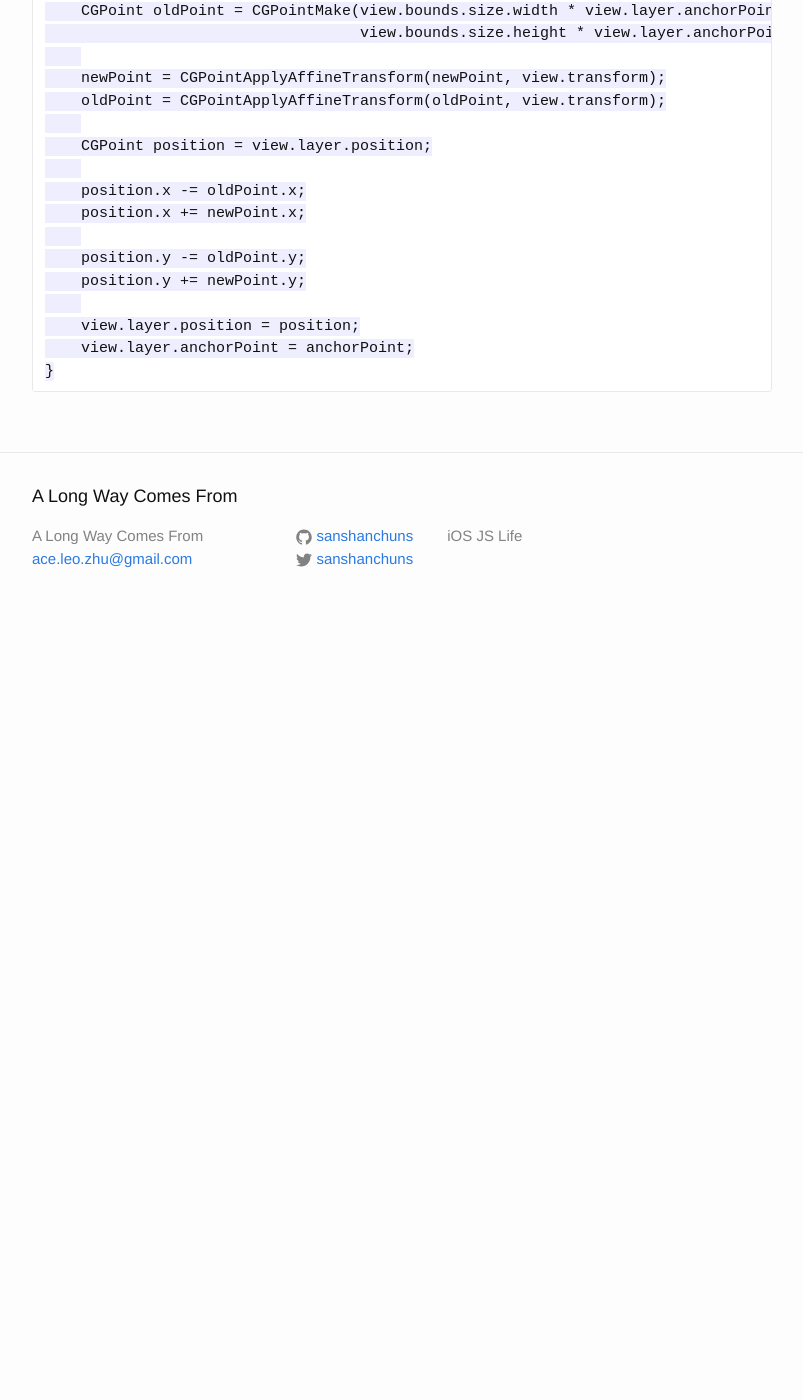
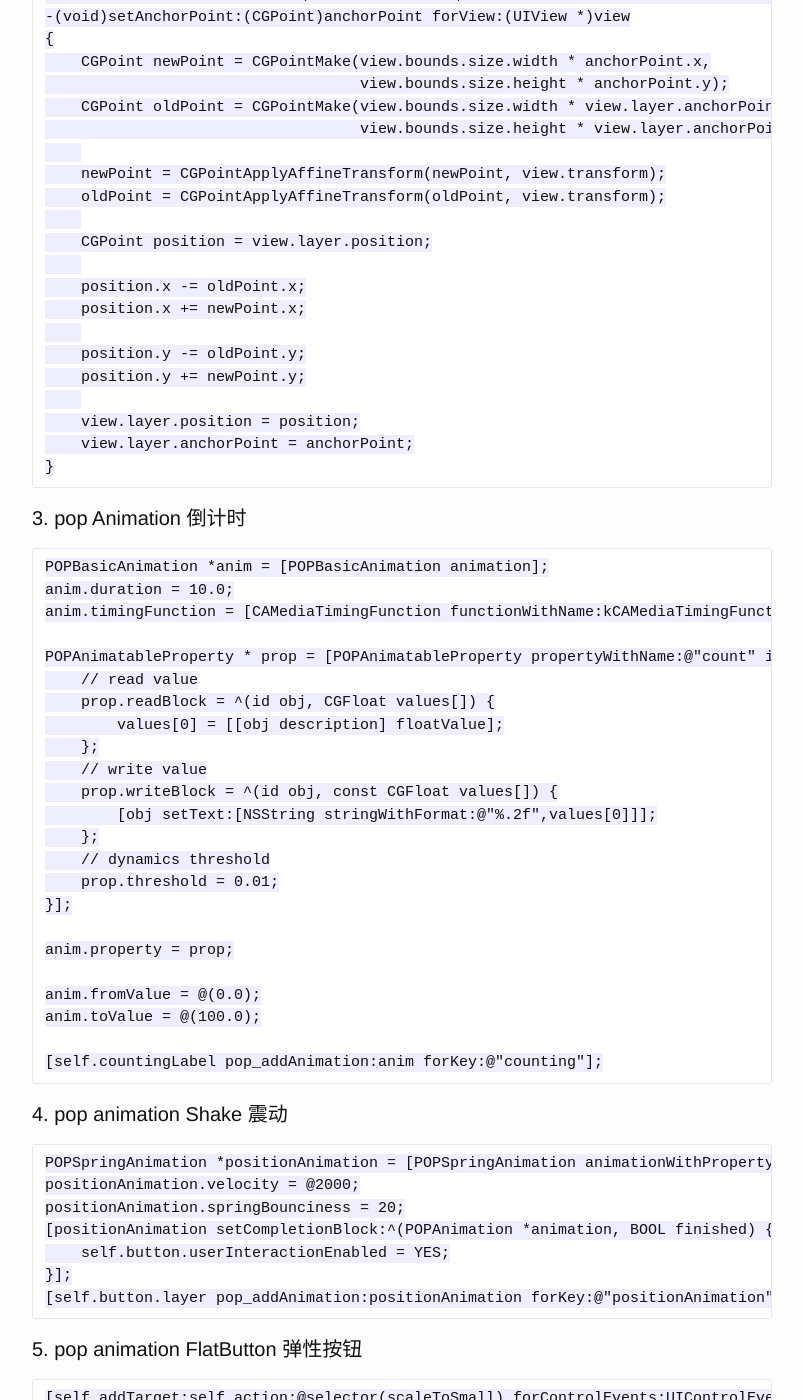
Before and after one commit to sanshanchuns/sanshanchuns.github.io, a Jekyll site: the page built from _posts/2015-06-23-iOS-Animation.markdown, in a window 1280 px wide and 1400 px high, scrolled down 1671 px. Shown: the whole window, without its empty margins (238-1041 px from the left). Built offline with Jekyll 4.4.1, drawn with Linux system fonts in a browser that asks for light colours; before the commit the page ends 2301 px from its top, so only the background shows below that; some of the changed text lies outside the part shown.

Commit message:
update files

```diff
--- a/_posts/2015-06-23-iOS-Animation.markdown
+++ b/_posts/2015-06-23-iOS-Animation.markdown
@@ -7,9 +7,9 @@ categories: jekyll update
 
 #### 1. UITabBarController - tab切换使用动画
 
-Solution 1: transition from view (simple)
+#### Solution 1: transition from view (simple)
 
-This is the easiest and makes use of a predefined UIView transition method. With this solution we don't need to manage the views because the method does the work for us.
+#### This is the easiest and makes use of a predefined UIView transition method. With this solution we don't need to manage the views because the method does the work for us.
 
 	// Get views. controllerIndex is passed in as the controller we want to go to.
 	UIView * fromView = tabBarController.selectedViewController.view;
@@ -28,9 +28,9 @@ This is the easiest and makes use of a predefined UIView transition method. With
 
 
 
-Solution 2: scroll (more complex)
+#### Solution 2: scroll (more complex)
 
-A more complex solution, but gives you more control of the animation. In this example we get the views to slide on and off. With this one we need to manage the views ourselves.
+#### A more complex solution, but gives you more control of the animation. In this example we get the views to slide on and off. With this one we need to manage the views  ourselves.
 
 	// Get the views.
 	UIView * fromView = tabBarController.selectedViewController.view;
@@ -88,6 +88,117 @@ A more complex solution, but gives you more control of the animation. In this ex
         view.layer.anchorPoint = anchorPoint;
     }
 
+#### 3. pop Animation 倒计时
+
+    POPBasicAnimation *anim = [POPBasicAnimation animation];
+    anim.duration = 10.0;
+    anim.timingFunction = [CAMediaTimingFunction functionWithName:kCAMediaTimingFunctionEaseInEaseOut];
+
+    POPAnimatableProperty * prop = [POPAnimatableProperty propertyWithName:@"count" initializer:^(POPMutableAnimatableProperty *prop) {
+        // read value
+        prop.readBlock = ^(id obj, CGFloat values[]) {
+            values[0] = [[obj description] floatValue];
+        };
+        // write value
+        prop.writeBlock = ^(id obj, const CGFloat values[]) {
+            [obj setText:[NSString stringWithFormat:@"%.2f",values[0]]];
+        };
+        // dynamics threshold
+        prop.threshold = 0.01;
+    }];
+
+    anim.property = prop;
+
+    anim.fromValue = @(0.0);
+    anim.toValue = @(100.0);
+
+    [self.countingLabel pop_addAnimation:anim forKey:@"counting"];
+
+
+#### 4. pop animation Shake 震动
+
+    POPSpringAnimation *positionAnimation = [POPSpringAnimation animationWithPropertyNamed:kPOPLayerPositionX];
+    positionAnimation.velocity = @2000;
+    positionAnimation.springBounciness = 20;
+    [positionAnimation setCompletionBlock:^(POPAnimation *animation, BOOL finished) {
+        self.button.userInteractionEnabled = YES;
+    }];
+    [self.button.layer pop_addAnimation:positionAnimation forKey:@"positionAnimation"];
+
+
+#### 5. pop animation FlatButton 弹性按钮
+
+    [self addTarget:self action:@selector(scaleToSmall) forControlEvents:UIControlEventTouchDown | UIControlEventTouchDragEnter];
+    [self addTarget:self action:@selector(scaleAnimation) forControlEvents:UIControlEventTouchUpInside];
+    [self addTarget:self action:@selector(scaleToDefault) forControlEvents:UIControlEventTouchDragExit];
+
+    - (void)scaleToSmall
+    {
+        POPBasicAnimation *scaleAnimation = [POPBasicAnimation animationWithPropertyNamed:kPOPLayerScaleXY];
+        scaleAnimation.toValue = [NSValue valueWithCGSize:CGSizeMake(0.95f, 0.95f)];
+        [self.layer pop_addAnimation:scaleAnimation forKey:@"layerScaleSmallAnimation"];
+        [self.layer pop_addAnimation:scaleAnimation forKey:kPOPLayerBounds];
+    }
+
+    - (void)scaleAnimation
+    {
+        POPSpringAnimation *scaleAnimation = [POPSpringAnimation animationWithPropertyNamed:kPOPLayerScaleXY];
+        scaleAnimation.velocity = [NSValue valueWithCGSize:CGSizeMake(3.f, 3.f)];
+        scaleAnimation.toValue = [NSValue valueWithCGSize:CGSizeMake(1.f, 1.f)];
+        scaleAnimation.springBounciness = 18.0f;
+        [self.layer pop_addAnimation:scaleAnimation forKey:@"layerScaleSpringAnimation"];
+    }
+
+    - (void)scaleToDefault
+    {
+        POPBasicAnimation *scaleAnimation = [POPBasicAnimation animationWithPropertyNamed:kPOPLayerScaleXY];
+        scaleAnimation.toValue = [NSValue valueWithCGSize:CGSizeMake(1.f, 1.f)];
+        [self.layer pop_addAnimation:scaleAnimation forKey:@"layerScaleDefaultAnimation"];
+    }
+
+
+
+
+
+
+
+
+
+
+
+
+
+
+
+
+
+
+
+
+
+
+
+
+
+
+
+
+
+
+
+
+
+
+
+
+
+
+
+
+
+
+
+
 
 
 
--- a/_posts/2015-07-17-网络请求.markdown
+++ b/_posts/2015-07-17-网络请求.markdown
@@ -5,7 +5,7 @@ date:   2015-07-17 11:14:46
 categories: jekyll update
 ---
 
-#### 1. 后台自动登录, 本地需要keychain保存一个登录令牌, 类似于token的一个字符串, 这个字符串是用户名, 密码, 唯一设备号, 时间等计算所得
+#### 1. 后台自动登录, 本地需要keychain保存一个登录令牌, 类似于token的一个字符串, 这个字符串就是服务器的session_id
 	LaunchCheckResp(head:LcsMApiRespHead(time:1437102796,skey:"ahpg3v8or7qa5erelra5bj0rg0",uid:0,contentHash:"94187eb12cbcb7b799864ec141a179cd"),message:"(null)",buttons:(null))
 
 	[SSKeychain setPassword:skey forService:@"Service" account:@"account"];
```
Also changed, not shown: _posts/2015-06-25-git.markdown (+20 -6 lines), _posts/2015-06-25-xcode.markdown (+35 -0 lines), _posts/2015-07-22-键盘相关.markdown (added, +120 -0 lines).
